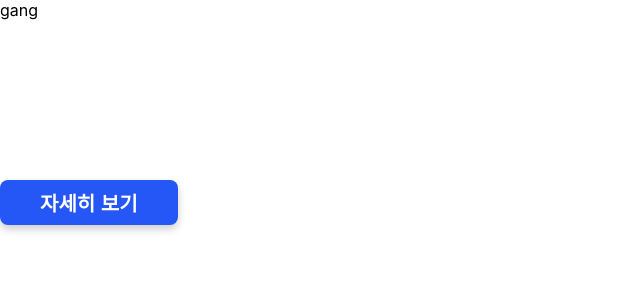
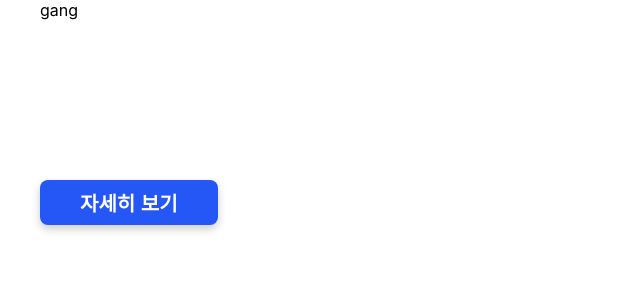
Before and after one commit to Moa-dev-team/Moa-frontend, a React (Create React App) app in the folder frontend/: page / in a window 1280 px wide. Shown: the top 300 px of the page, without its empty margins (0-640 px from the left). Built offline with nearby package versions, Linux system fonts and the light colour scheme.

Commit message:
root 디자인 수정, 색상 변수 설정

```diff
--- a/frontend/src/components/Buttons/SmallButton.module.css
+++ b/frontend/src/components/Buttons/SmallButton.module.css
@@ -4,7 +4,7 @@
   font-weight: bold;
   border-radius: 1rem;
   color: white;
-  background-color: #2556f6;
+  background-color: var(--color-blue);
   transition: all 0.1s ease-in-out;
 }
 
--- a/frontend/src/index.css
+++ b/frontend/src/index.css
@@ -1,3 +1,8 @@
+:root {
+  --color-blue: #2556f6;
+  --color-gray: #d9d9d9;
+}
+
 body {
   margin: 0;
   font-family: -apple-system, BlinkMacSystemFont, "Segoe UI", "Roboto", "Oxygen",
@@ -5,6 +10,15 @@ body {
     sans-serif;
   -webkit-font-smoothing: antialiased;
   -moz-osx-font-smoothing: grayscale;
+  display: flex;
+  justify-content: center;
+  width: 100vw;
+  height: 100vh;
+}
+
+#root {
+  width: 100%;
+  max-width: 1200px;
 }
 
 button {
```
Also changed, not shown: frontend/src/TestSung.js (+6 -4 lines), frontend/src/components/navbar/NavBar.jsx (added, +9 -0 lines).
